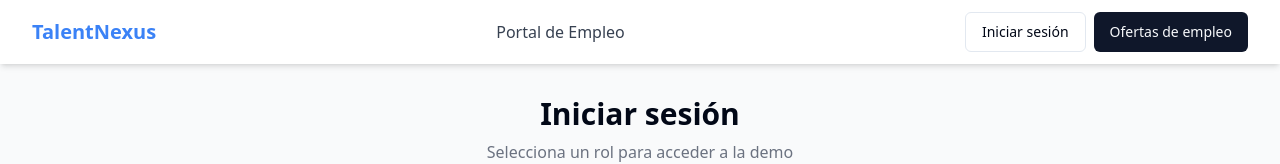
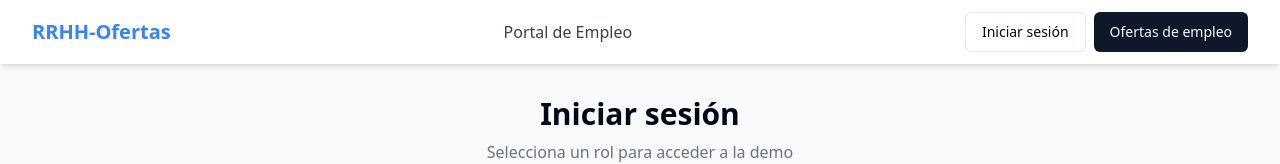
Before and after one commit to srciformacion/app-rrhh, a React (Vite) app: page /login in a window 1280 px wide. Shown: the top 164 px of the page. Built offline with nearby package versions, Linux system fonts and the light colour scheme.

Commit message:
Rename talent nexus to RRHH-Ofertas

```diff
--- a/src/components/Layout/Navbar.tsx
+++ b/src/components/Layout/Navbar.tsx
@@ -1,3 +1,4 @@
+
 
 import { Link } from "react-router-dom";
 import { useAuth } from "@/context/AuthContext";
@@ -25,7 +26,7 @@ export const Navbar = () => {
           <div className="flex items-center">
             <Link to="/" className="flex items-center">
               <span className="text-xl font-bold text-hrm-blue">
-                TalentNexus
+                RRHH-Ofertas
               </span>
             </Link>
           </div>
```
